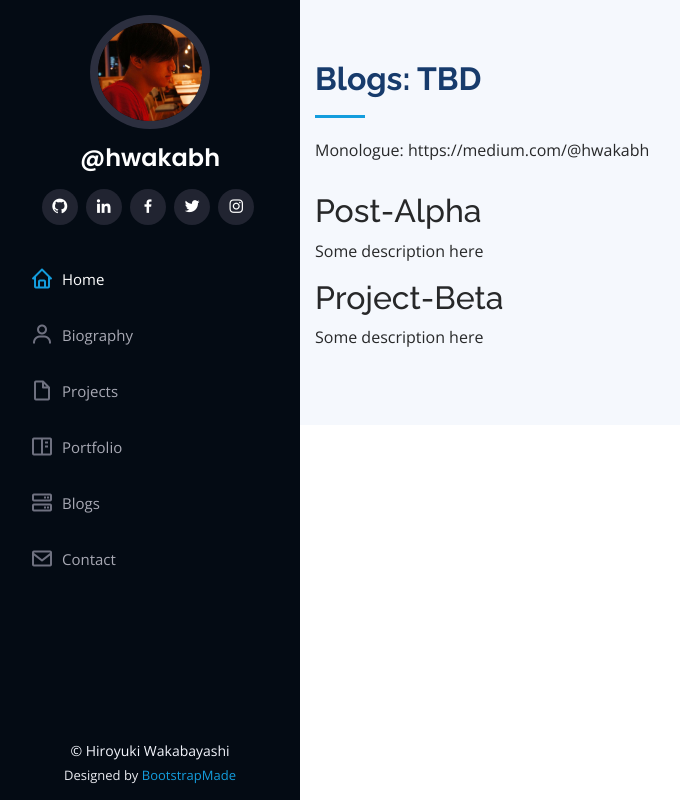
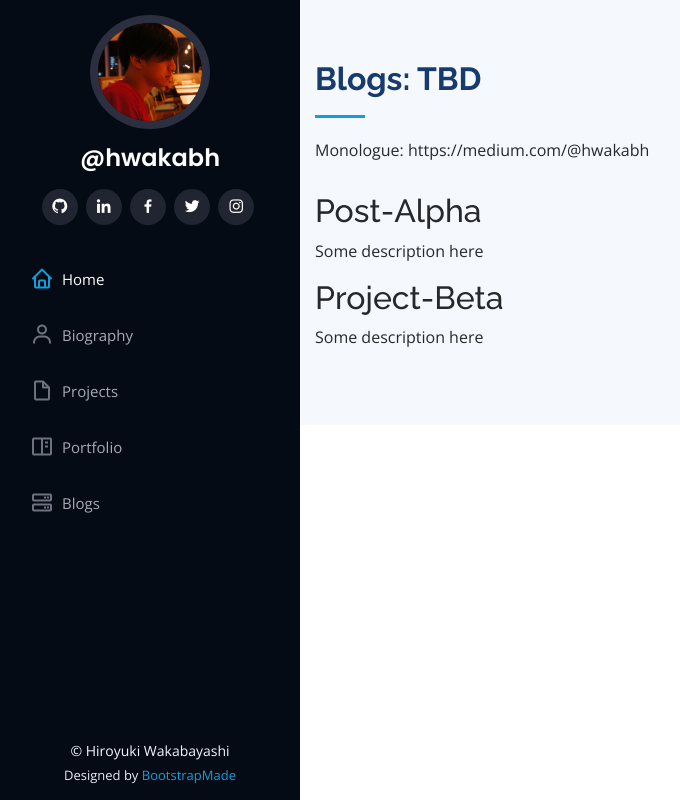
Before and after one commit to hwakabh/hwakabh.github.io, a Django app: template intro/templates/intro/blog.html in a window 1280 px wide. Shown: the whole page, without its empty margins (0-680 px from the left). Run offline with Django 3.2, Linux system fonts and the light colour scheme; the template is opened without the code that fills it, so the values that code supplies are empty; some libraries are stand-ins or nearby versions.

Commit message:
Removed contact section from navi-bar in template.

```diff
--- a/intro/templates/intro/index.html
+++ b/intro/templates/intro/index.html
@@ -55,7 +55,6 @@
           <li><a href="#projects"><i class="bx bx-file-blank"></i> <span>Projects</span></a></li>
           <li><a href="#portfolio"><i class="bx bx-book-content"></i> <span>Portfolio</span></a></li>
           <li><a href="#blogs"><i class="bx bx-server"></i> Blogs</a></li>
-          <li><a href="#contact"><i class="bx bx-envelope"></i> <span>Contact</span></a></li>
         </ul>
       </nav><!-- .nav-menu -->
       <button type="button" class="mobile-nav-toggle d-xl-none"><i class="icofont-navigation-menu"></i></button>
```
